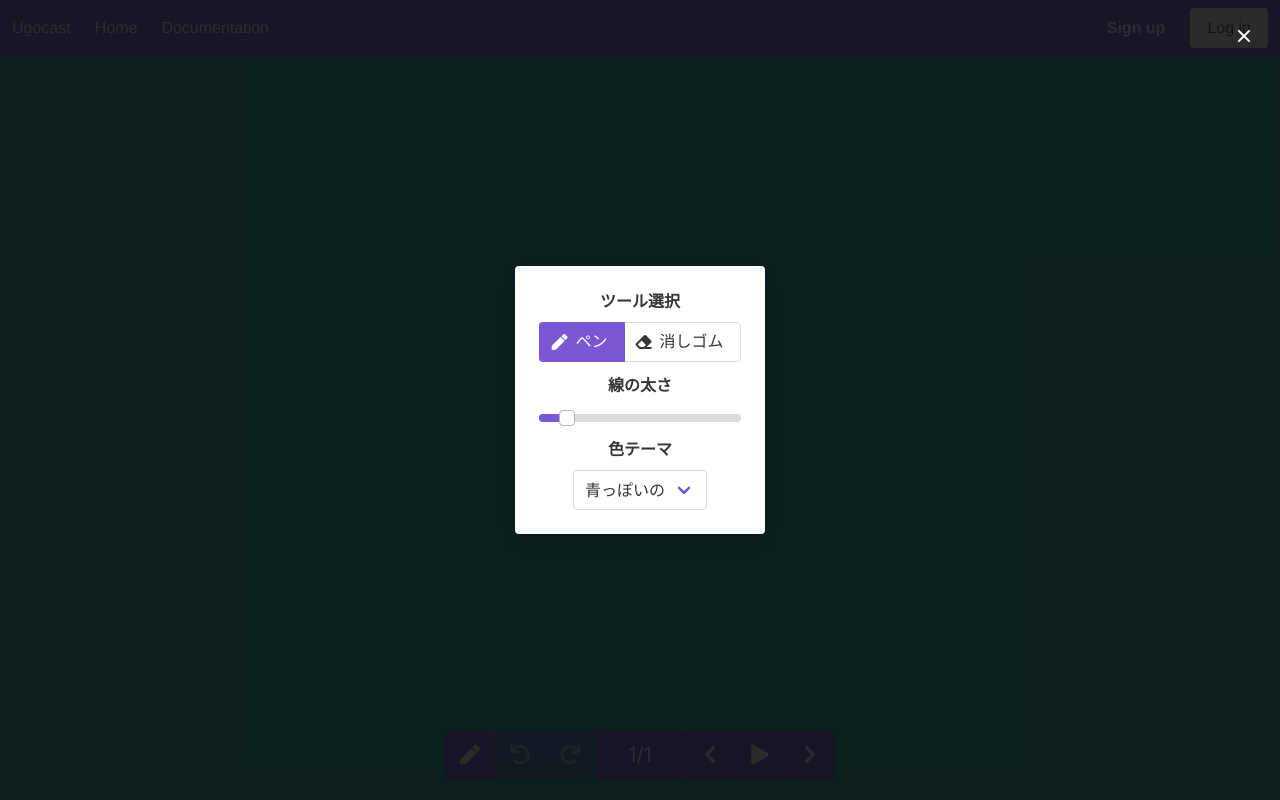
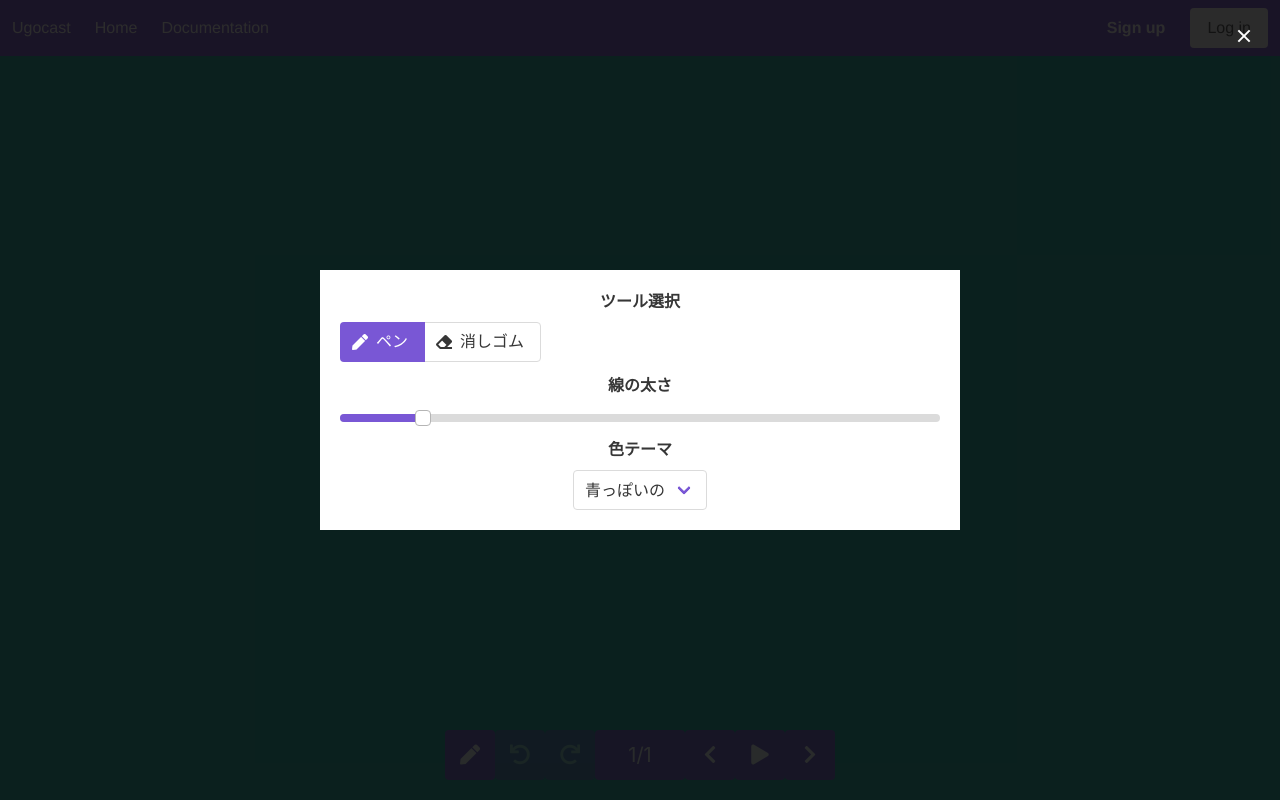
Before and after one commit to mkizka/paratsuku, a Vue app: page / in a window 1280 px wide. Both pictures are taken after a click on the button 470 px from the left and 755 px from the top of the page. Built offline with nearby package versions, Linux system fonts and the light colour scheme.

Commit message:
構造修正

```diff
--- a/src/components/SettingsCard.vue
+++ b/src/components/SettingsCard.vue
@@ -1,8 +1,6 @@
 <template>
-  <div class="card">
-    <div class="card-content">
-      <div class="content">
-        <section>
+  <div class="modal-card">
+    <section class="modal-card-body">
       <label class="label">ツール選択</label>
       <b-field>
         <b-radio-button
@@ -37,8 +35,6 @@
       </b-field>
     </section>
   </div>
-    </div>
-  </div>
 </template>
 
 <script lang="ts">
```
Lines whose indentation alone changed are shown as unchanged.
